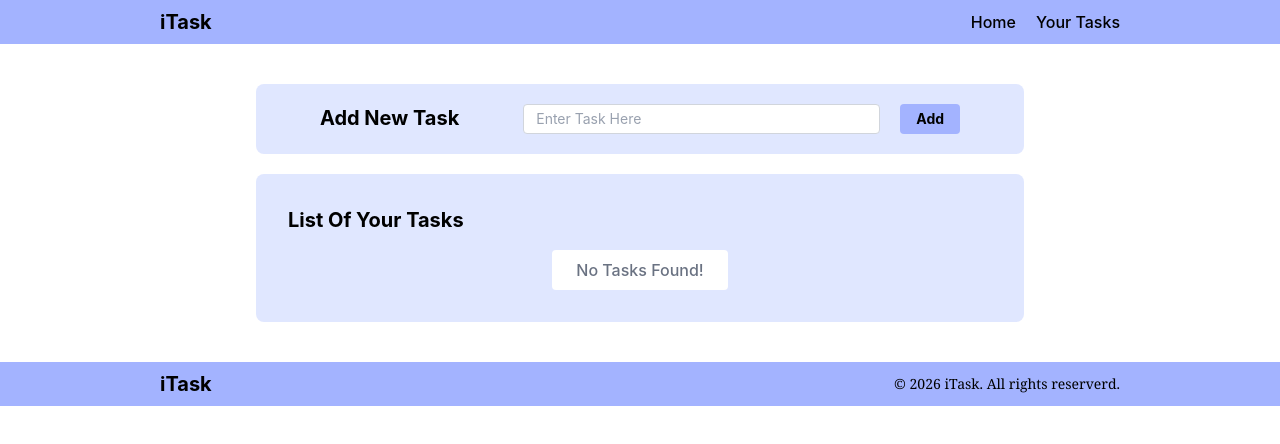
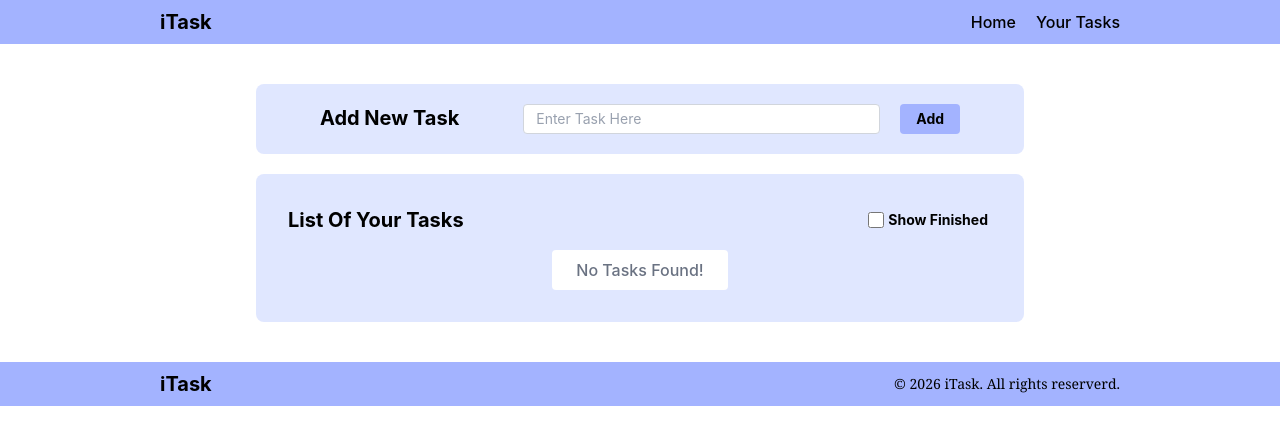
Before and after one commit to SudiptoRahaOfficial/iTask-TodoApp, a React (Vite) app in the folder client/: page / in a window 1280 px wide. Shown: the top 444 px of the page. Built offline with nearby package versions, Linux system fonts and the light colour scheme.

Commit message:
added finished and unfinished filtering feature

```diff
--- a/client/src/components/TaskContainer.jsx
+++ b/client/src/components/TaskContainer.jsx
@@ -10,6 +10,12 @@ function TaskContainer() {
 	})
 
 	const [task, settask] = useState('')
+
+	const [showFinished, setshowFinished] = useState(false)
+
+	function handleShowFinishedChange() {
+		setshowFinished(!showFinished)
+	}
 
 	useEffect(() => {
 		localStorage.setItem('tasks', JSON.stringify(tasks))
@@ -30,7 +36,13 @@ function TaskContainer() {
 	return (
 		<div className='my-10'>
 			<AddTask task={task} settask={settask} handleAdd={handleAdd} />
-			<TaskListing tasks={tasks} settasks={settasks} settask={settask} />
+			<TaskListing
+				tasks={tasks}
+				settasks={settasks}
+				settask={settask}
+				showFinished={showFinished}
+				handleShowFinishedChange={handleShowFinishedChange}
+			/>
 		</div>
 	)
 }
--- a/client/src/components/TaskListing.jsx
+++ b/client/src/components/TaskListing.jsx
@@ -2,16 +2,35 @@ import React from 'react'
 import SectionHeading from './SectionHeading'
 import TaskCard from './TaskCard'
 
-function TaskListing({ tasks, settasks, settask }) {
+function TaskListing({
+	tasks,
+	settasks,
+	settask,
+	showFinished,
+	handleShowFinishedChange,
+}) {
 	return (
 		<div className='w-3/5 m-auto bg-indigo-100 p-8 rounded-lg my-5'>
+			<div className='flex items-center justify-between'>
 				<SectionHeading value={'List Of Your Tasks'} />
+				<p className='flex items-center gap-1 me-1'>
+					<input
+						onChange={handleShowFinishedChange}
+						checked={showFinished}
+						type='checkbox'
+						className='h-4 w-4 cursor-pointer accent-indigo-300'
+					/>
+					<span className='font-bold text-sm'>Show Finished</span>
+				</p>
+			</div>
 			{tasks.length <= 0 ? (
 				<p className='font-medium text-md text-gray-500! bg-white text-center w-1/4 mx-auto mt-4 py-2 rounded-sm'>
 					No Tasks Found!
 				</p>
 			) : (
-				tasks.map((task) => (
+				tasks.map(
+					(task) =>
+						(showFinished || !task.isCompleated) && (
 							<TaskCard
 								key={task.id}
 								tasks={tasks}
@@ -19,7 +38,8 @@ function TaskListing({ tasks, settasks, settask }) {
 								task={task}
 								settask={settask}
 							/>
-				))
+						),
+				)
 			)}
 		</div>
 	)
```
Lines whose indentation alone changed are shown as unchanged.
